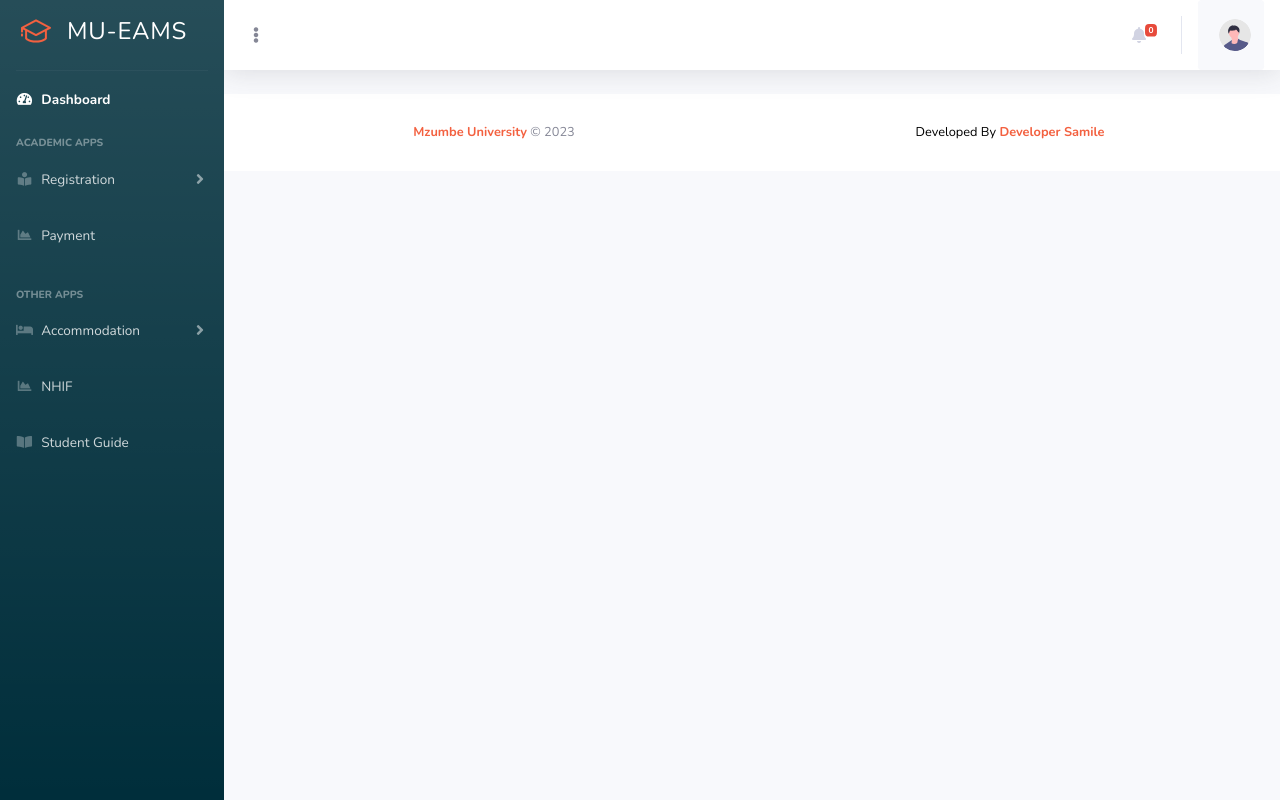
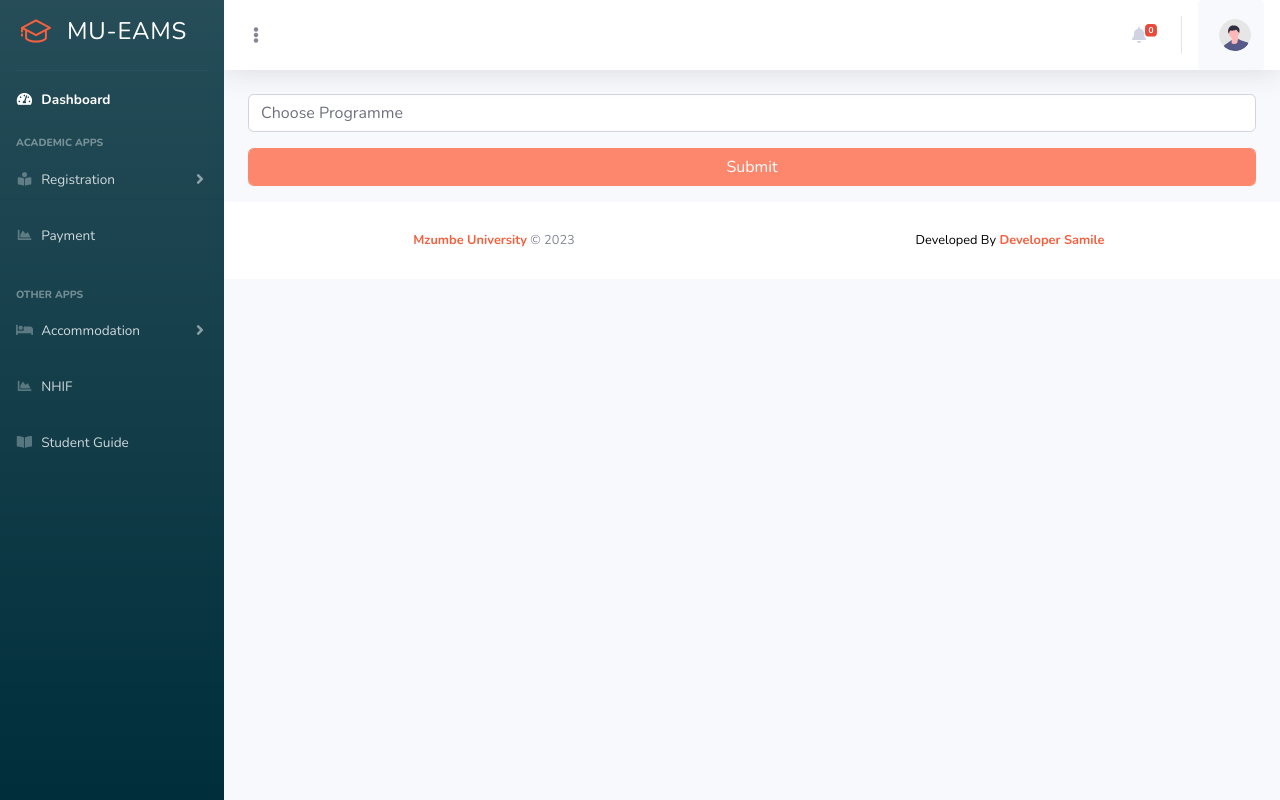
Before and after one commit to yohana-samile/mu-eams, a Django app: page /eams/student_cw in a window 1280 px wide. Run offline with Django 4.2, Linux system fonts and the light colour scheme; data that the repository does not hold is empty; some libraries are stand-ins or nearby versions.

Commit message:
progress

```diff
--- a/eams/models.py
+++ b/eams/models.py
@@ -46,9 +46,8 @@ class Programme(models.Model):
     updated_at = models.DateTimeField(auto_now = True)
     department = models.ForeignKey(Department, on_delete=models.CASCADE)
     year_of_study = models.ForeignKey(Year_of_study, on_delete=models.CASCADE)
-    def ___str__(self):
+    def __str__(self):
         return self.programme_abbrevation
-        # return f"{self.name} {self.programme_abbrevation}"
     class Meta:
         db_table = "programme"
     # END OF PROGRAMME MODEL
--- a/eams/templates/cw/student_cw.html
+++ b/eams/templates/cw/student_cw.html
@@ -1,3 +1,19 @@
 {%load static %}
 {% include 'layout/layout.html' %}
+    <div class="container">
+        <form action="" method="POST">
+            {% csrf_token %}
+            <div class="form-group">
+                <select name="programme" id="programme" class="form-control">
+                    <option selected disabled hidden>Choose Programme</option>
+                    {% for programme in programmes %}
+                        <option value="{{ programme.id }}">{{ programmes.name }}</option>
+                    {% endfor %}
+                </select>
+            </div>
+            <div class="form-group">
+                <input type="submit" value="Submit" class="form-control primary">
+            </div>
+        </form>
+    </div>
 {% include 'layout/footer1.html' %}
--- a/eams/views.py
+++ b/eams/views.py
@@ -348,7 +348,10 @@ def payment(request):
 
 # student_cw
 def student_cw(request):
-    return render(request, 'cw/student_cw.html')
+    context = {
+        'programmes': Programme.objects.all()
+    }
+    return render(request, 'cw/student_cw.html', context)
 # logout
 # def logout(request):
 #     auth.logout(request)
```
